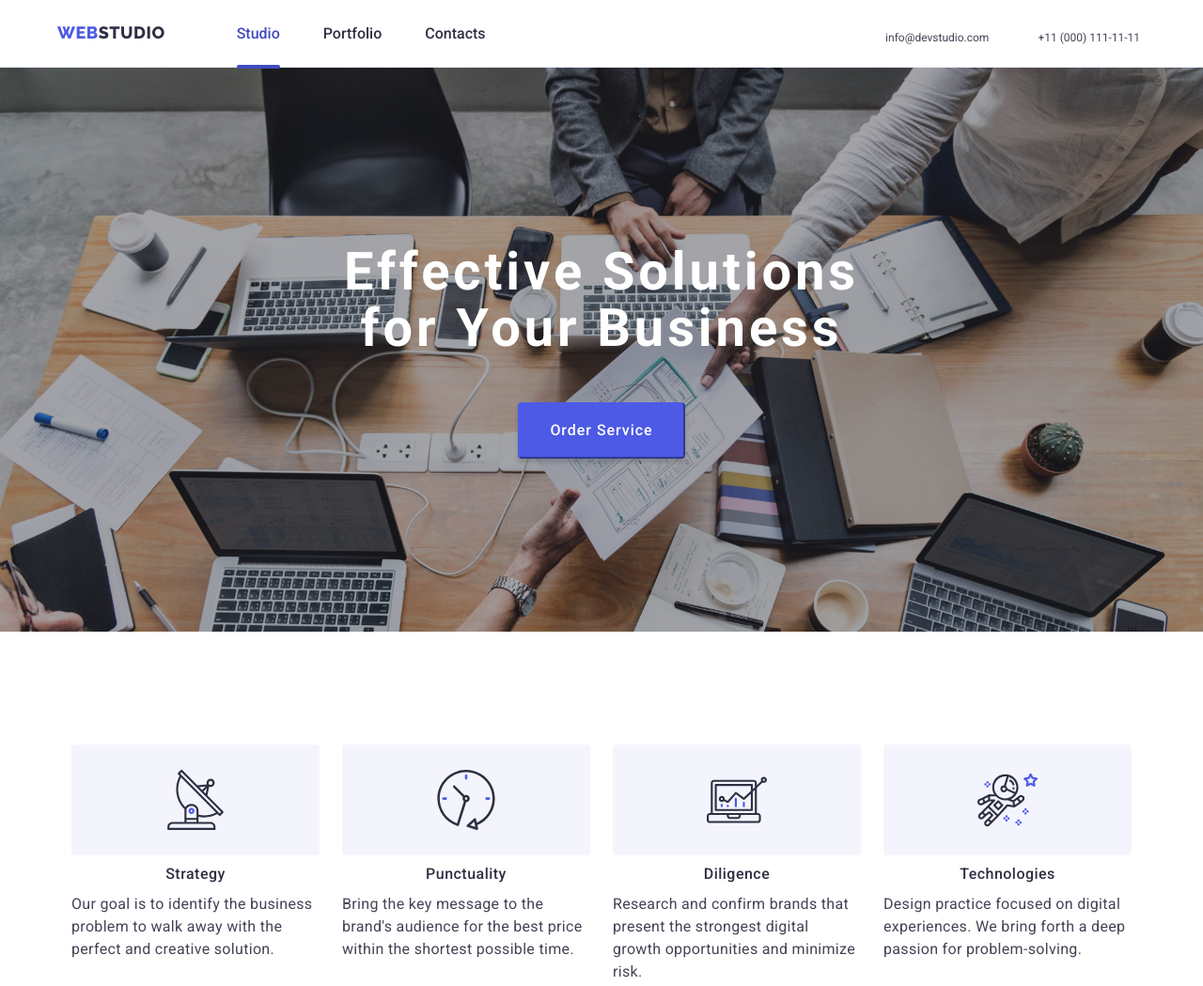
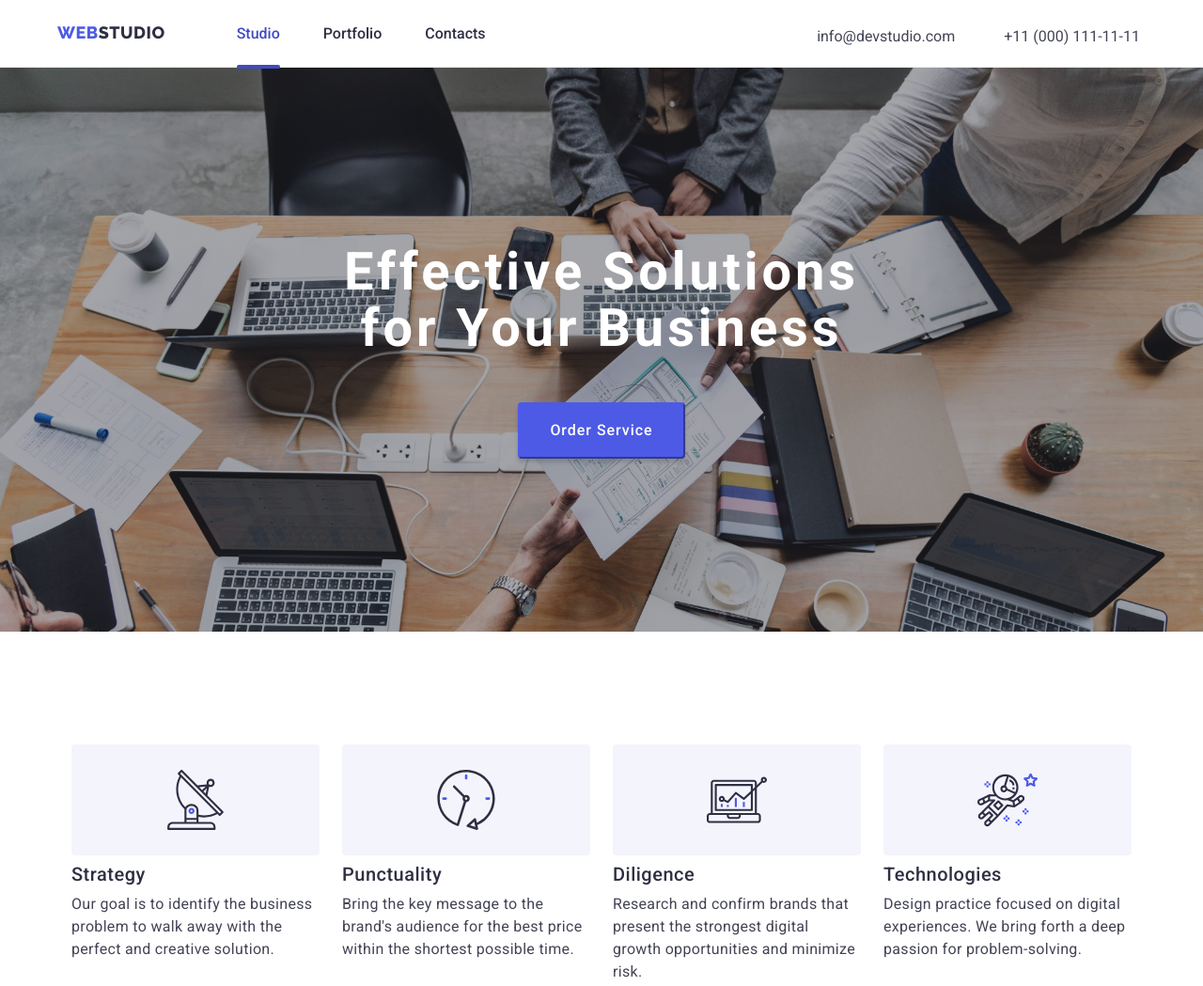
Before and after one commit to iga-te/goit-markup-hw-07, a plain HTML site: page index.html in a window 1280 px wide. Shown: the top 1049 px of the page at 94% size. Drawn offline with nearby package versions, Linux system fonts and the light colour scheme.

Commit message:
small adjustments, footer's not done

```diff
--- a/css/styles.css
+++ b/css/styles.css
@@ -234,9 +234,7 @@ ul {
 .header-contacts a {
   color: var(--text);
   text-decoration: none;
-  font-size: 12px;
   font-weight: 400;
-  line-height: 1.17;
 }
 
 .header-contacts a:hover,
@@ -1116,6 +1114,8 @@ a.social-media-logo-border:focus .social-media-logo {
   .header-contacts {
     display: block;
     margin: 10px 0;
+    line-height: 1.17;
+    font-size: 12px;
   }
 
   .header-contacts li {
@@ -1201,6 +1201,7 @@ a.social-media-logo-border:focus .social-media-logo {
     display: flex;
     gap: 40px;
     margin: 24px 0px;
+    font-size: 16px;
   }
 
   .icons-background {
@@ -1236,6 +1237,12 @@ a.social-media-logo-border:focus .social-media-logo {
     margin-bottom: 8px;
     letter-spacing: 0.03em;
     text-transform: capitalize;
+    text-align: left;
+    font-size: 20px;
+    font-style: normal;
+    font-weight: 500;
+    line-height: 1.2;
+    letter-spacing: 0.025em;
   }
 
   .what-we-do-visual {
```
Also changed, not shown: 1 other file.
